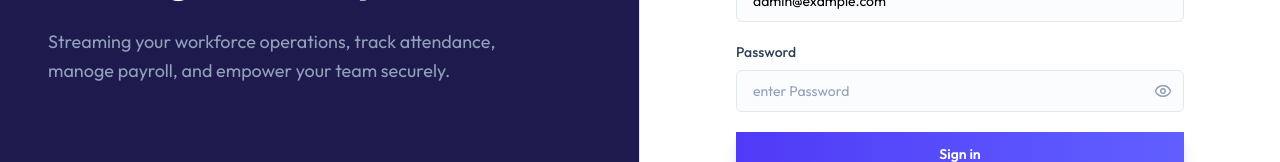
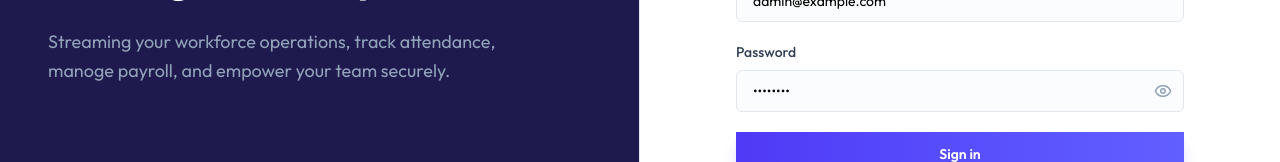
Before and after one commit to React-projects/Quick-Emc, a React (Vite) app in the folder client/: page /login/admin in a window 1280 px wide. Shown: the part 416-578 px from the top of the page. Built offline with nearby package versions, Linux system fonts and the light colour scheme; no server answers.

Commit message:
Add value prop to password input field in LoginForm

```diff
--- a/client/src/components/login/LoginForm.jsx
+++ b/client/src/components/login/LoginForm.jsx
@@ -69,6 +69,7 @@ const LoginForm = ({ role, title, subtitle }) => {
                             <input
                                className='pr-11 '
                                type={showPassword ? 'text' : 'password'}
+                               value={password}
                                onChange={(e) => {
                                   setPassword(e.target.value);
                                }}
@@ -82,8 +83,7 @@ const LoginForm = ({ role, title, subtitle }) => {
                                className='absolute right-3 top-1/2 -translate-y-1/2 text-slate-400 hover:text-slate-600 transition-colors'
                                onClick={() => {
                                   setShowPassword(!showPassword);
-                                        }}
-                                    >
+                               }}>
                                {showPassword ? <EyeOffIcon size={18} /> : <EyeIcon size={18} />}
                             </button>
                          </div>
```
Lines whose indentation alone changed are shown as unchanged.
